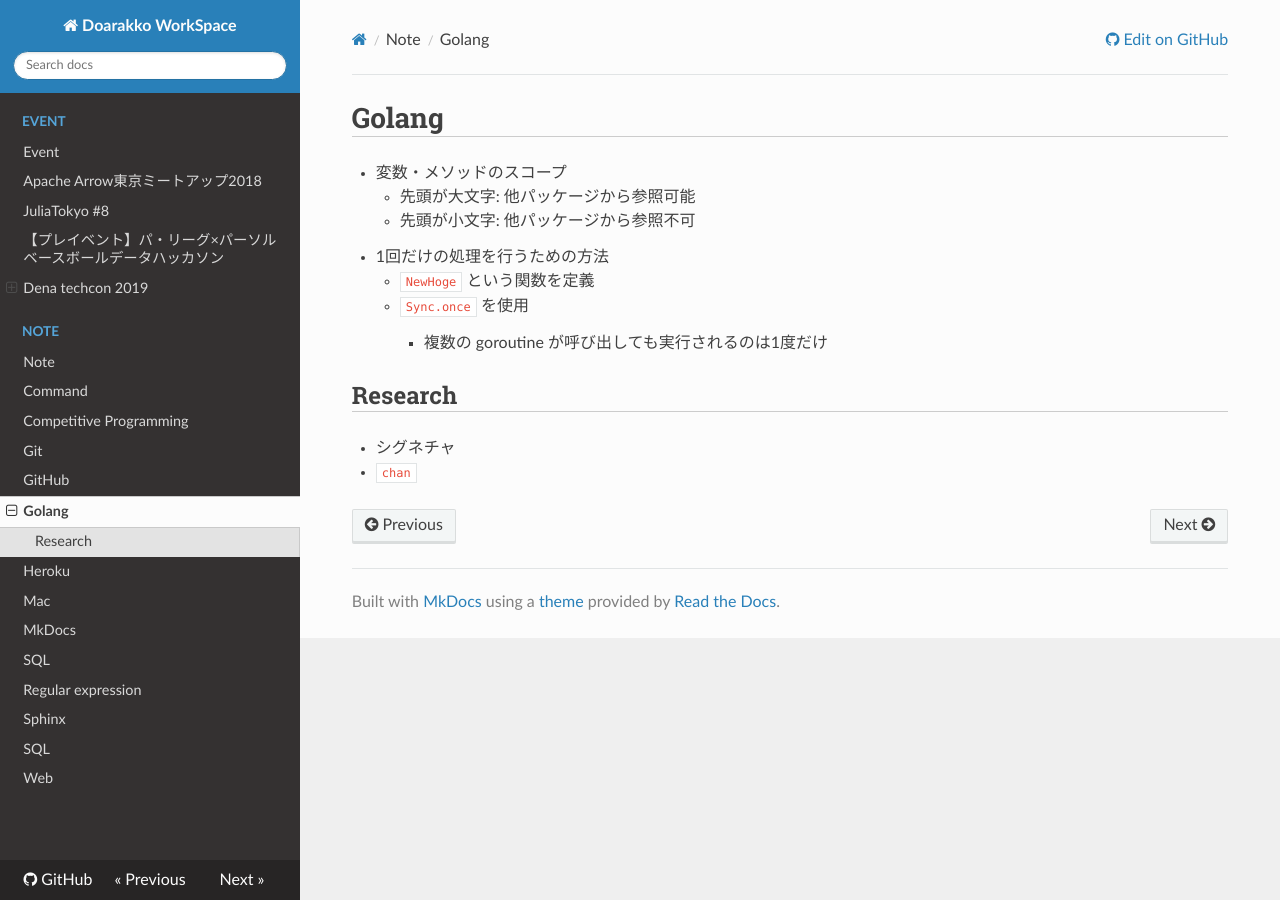
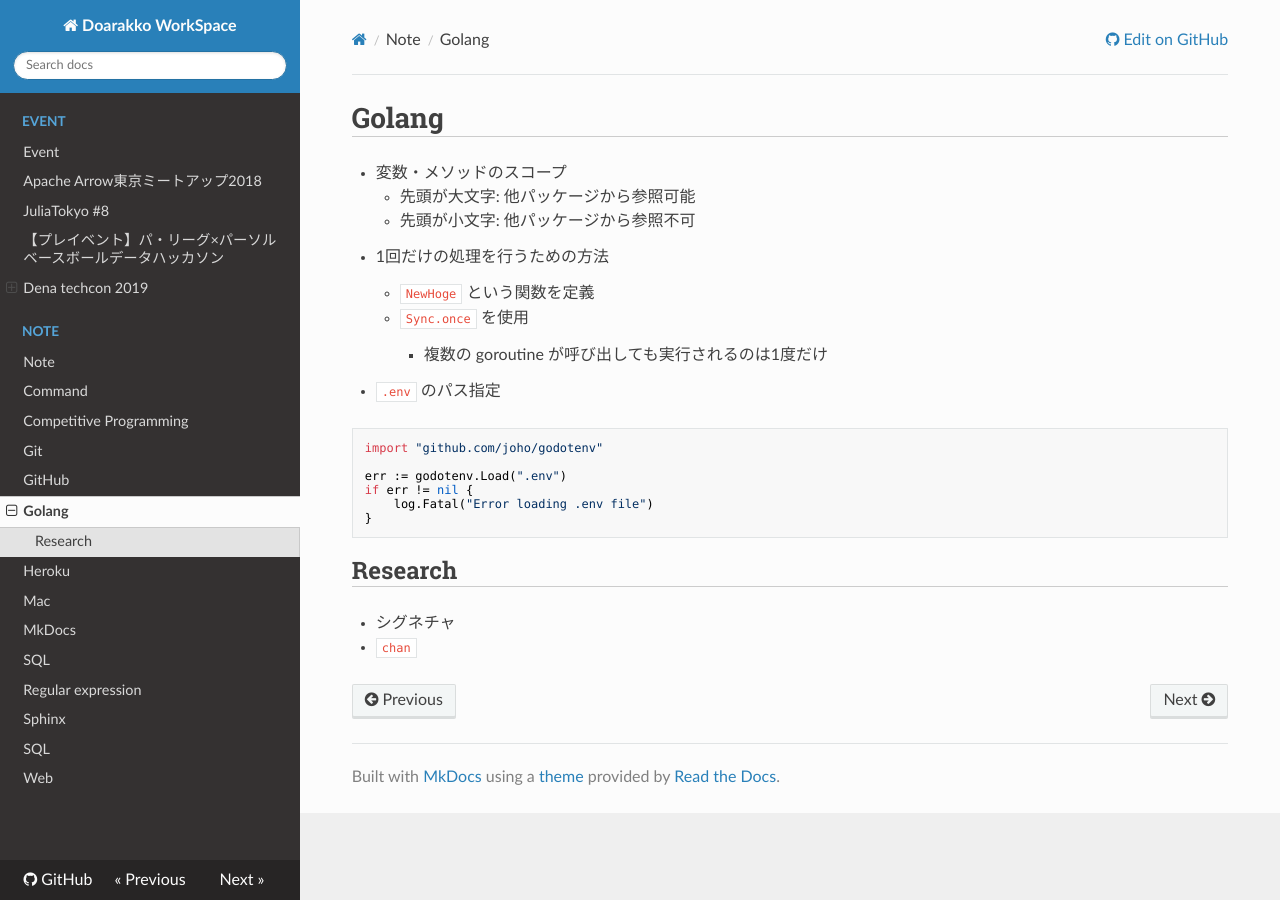
Before and after one commit to Doarakko/mkdocs-github-pages, an MkDocs documentation site: the page built from docs/note/golang.md, in a window 1280 px wide. Built offline with MkDocs 1.6.1, drawn with Linux system fonts in a browser that asks for light colours; nearby versions of some CDN libraries.

Commit message:
add .env desc

````diff
--- a/docs/note/golang.md
+++ b/docs/note/golang.md
@@ -7,6 +7,16 @@
     - `Sync.once` を使用
         - 複数の goroutine が呼び出しても実行されるのは1度だけ
 
+- `.env` のパス指定
+```
+import "github.com/joho/godotenv"
+
+err := godotenv.Load(".env")
+if err != nil {
+	log.Fatal("Error loading .env file")
+}
+```
+
 ## Research
 - シグネチャ
 - `chan`
````
